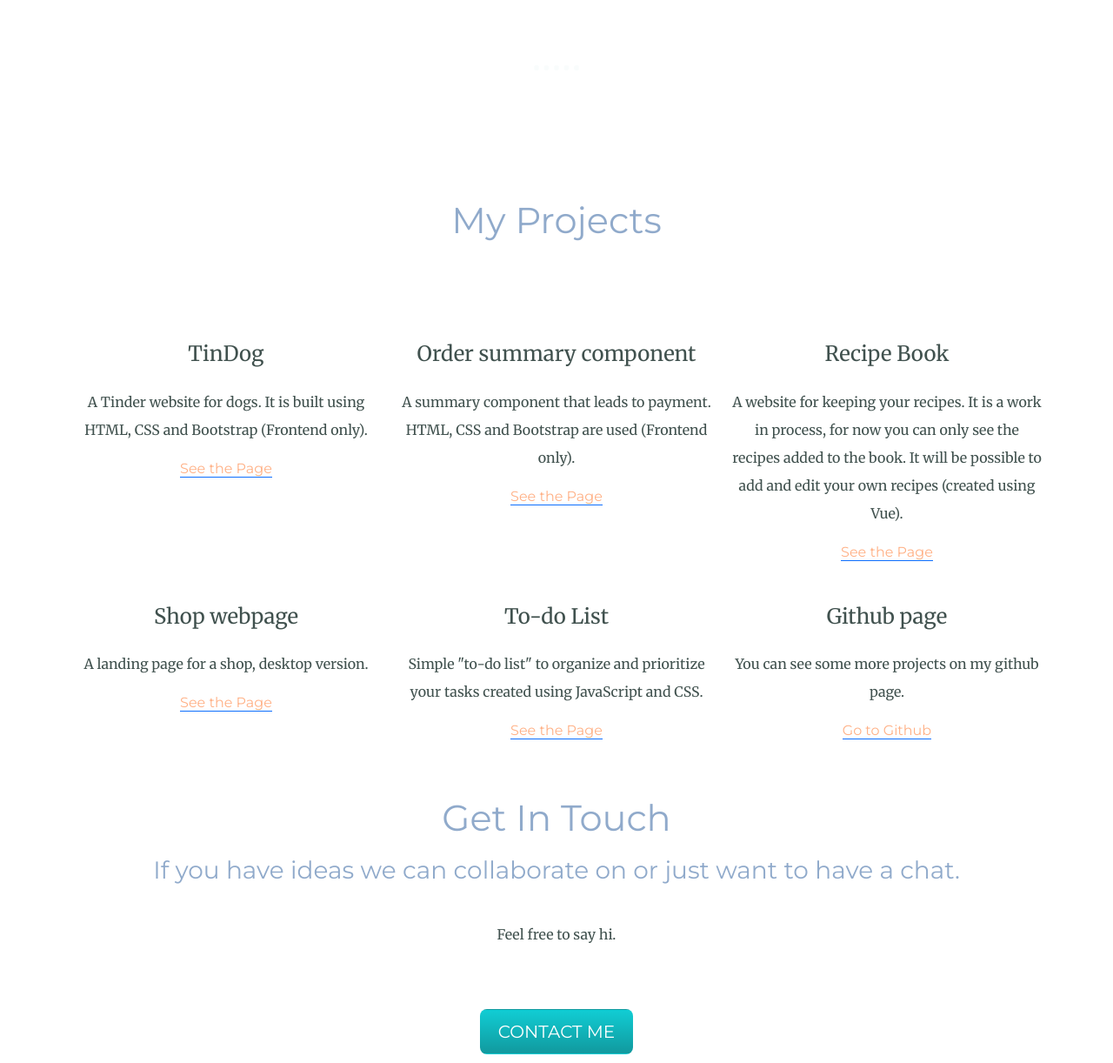
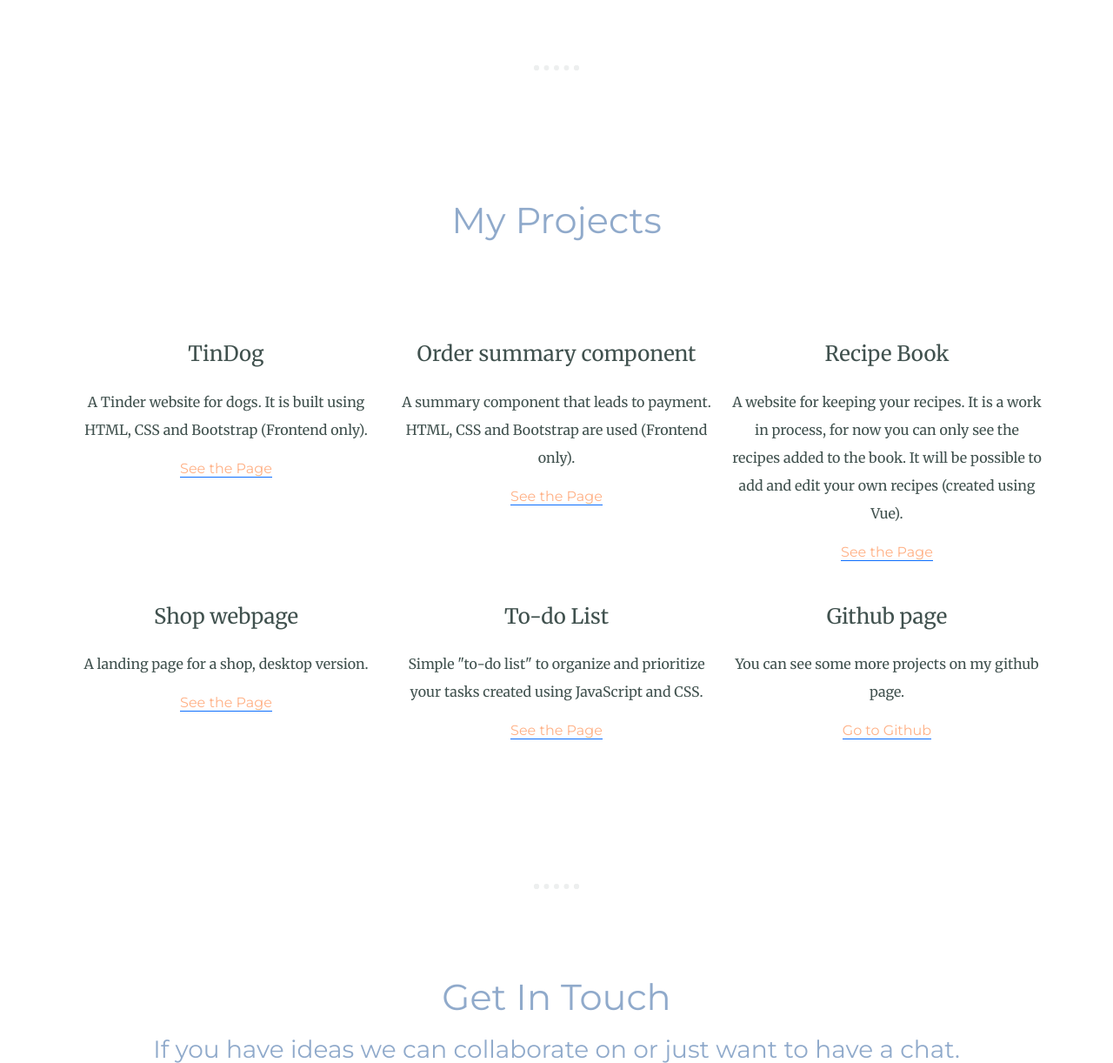
Before and after one commit to staceysav/CV_css, a plain HTML site: page index.html in a window 1280 px wide. Shown: the part 1873-3095 px from the top of the page at 87% size. Drawn offline with nearby package versions, Linux system fonts and the light colour scheme; a script that the page names is missing.

Commit message:
refactor

```diff
--- a/css/style.css
+++ b/css/style.css
@@ -31,7 +31,7 @@ p {
 }
 
 hr {
-    border: dotted #EAF6F6 6px;
+    border: dotted #b9c0c0 6px;
     border-bottom: none;
     width: 4%;
     margin: 100px auto;
--- a/index.html
+++ b/index.html
@@ -41,13 +41,6 @@
           </div>
         </div>
         <hr>
-
-        <!-- <div class="projects">
-          <h2>My Projects</h2>
-          <div class="proje/ct-row">
-
-          </div>
-        </div> -->
 
         <div class="container-fluid pt-5 projects" id="service">
           <div class="container">
@@ -107,6 +100,7 @@
               </div>
           </div>
       </div>
+      <hr>
 
         <div class="contact-me">
           <h2>Get In Touch</h2>
```
